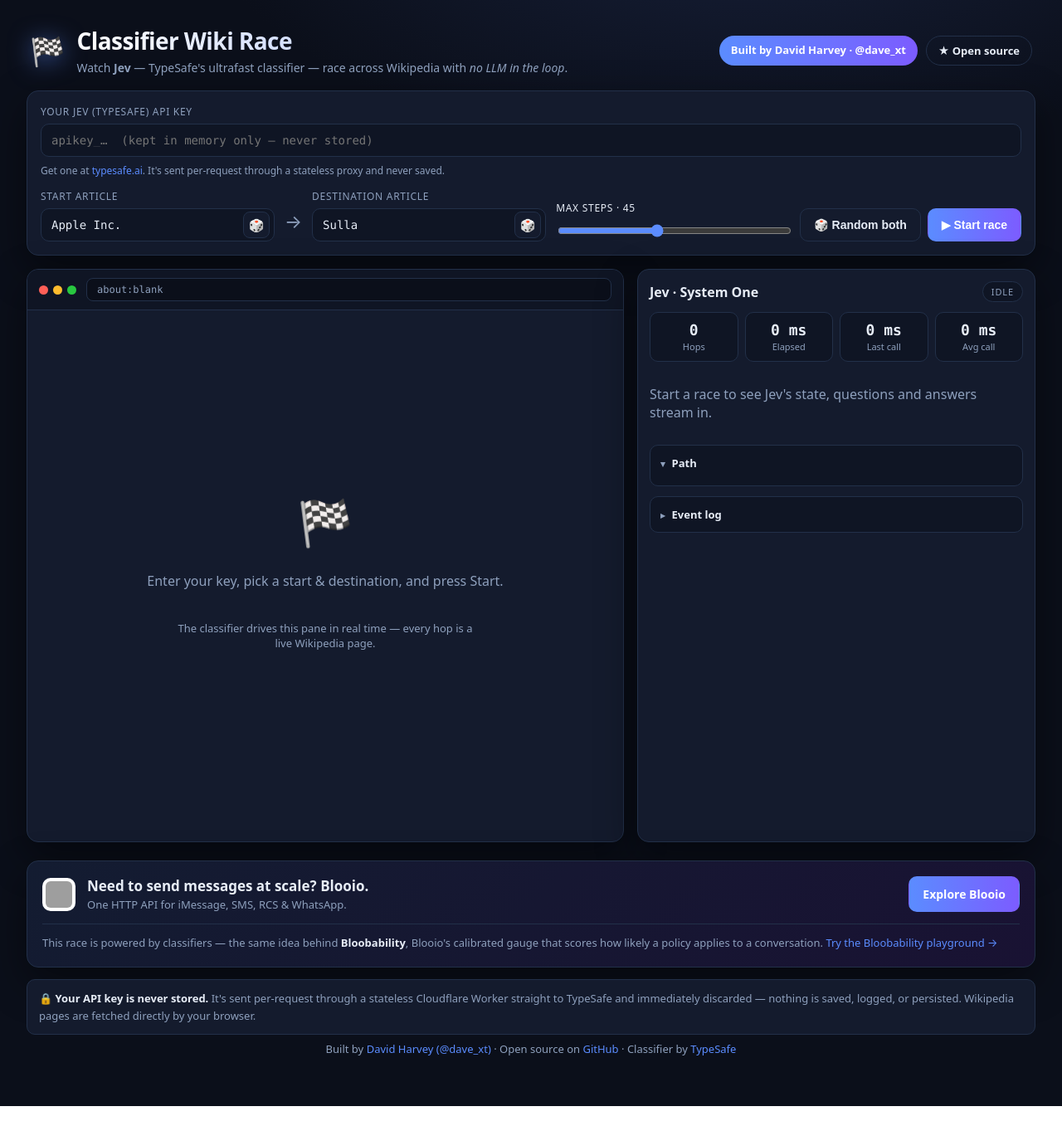
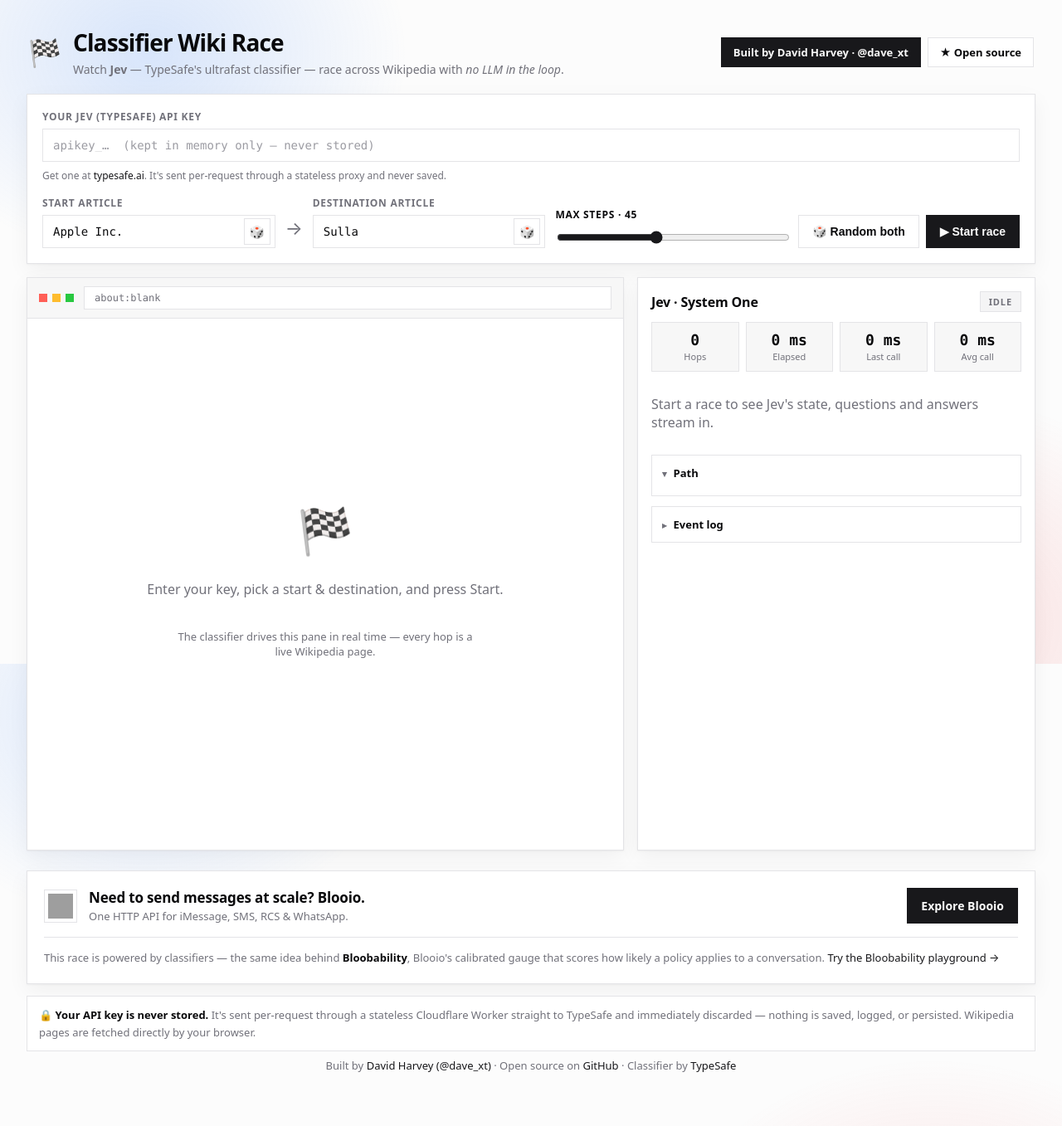
Before and after one commit to davext/classifier-wiki-race, a React (Vite) app: page / in a window 1280 px wide. Shown: the whole page at 83% size. Before the commit the page ends 1333 px from the top, so only its background shows below. Built offline with nearby package versions, Linux system fonts and the light colour scheme; grey boxes are pictures that could not be loaded.

Commit message:
Redesign: pristine shadcn light theme — neutral palette, sharp edges, faint red/blue background blobs

```diff
--- a/src/styles.css
+++ b/src/styles.css
@@ -1,18 +1,37 @@
+/* shadcn-style design tokens — light theme, neutral palette, sharp edges. */
 :root {
-  --bg: #0b0f1a;
-  --bg-soft: #111725;
-  --panel: #141b2d;
-  --panel-2: #0f1524;
-  --border: #223049;
-  --text: #e7edf7;
-  --muted: #8ea0bd;
-  --accent: #5b8cff;
-  --accent-2: #7c5cff;
-  --green: #35d07f;
-  --amber: #f4b740;
-  --red: #ff6b6b;
-  --radius: 14px;
-  --shadow: 0 18px 50px rgba(0, 0, 0, 0.45);
+  --background: 0 0% 100%;
+  --foreground: 240 10% 3.9%;
+  --card: 0 0% 100%;
+  --card-foreground: 240 10% 3.9%;
+  --muted: 240 3.8% 46.1%;
+  --muted-foreground: 240 3.8% 46.1%;
+  --border: 240 5.9% 90%;
+  --input: 240 5.9% 90%;
+  --primary: 240 5.9% 10%;
+  --primary-foreground: 0 0% 98%;
+  --secondary: 240 4.8% 95.9%;
+  --ring: 240 5.9% 10%;
+  --success: 142 71% 40%;
+  --warning: 38 92% 45%;
+  --danger: 0 72% 48%;
+  --radius: 0px;
+
+  /* Legacy aliases mapped onto the tokens so every existing selector works. */
+  --bg: hsl(var(--background));
+  --bg-soft: hsl(var(--muted));
+  --panel: hsl(var(--card));
+  --panel-2: hsl(var(--muted));
+  --text: hsl(var(--foreground));
+  --muted-c: hsl(var(--muted-foreground));
+  --accent: hsl(var(--primary));
+  --accent-2: hsl(var(--primary));
+  --green: hsl(var(--success));
+  --amber: hsl(var(--warning));
+  --red: hsl(var(--danger));
+
+  --shadow: 0 1px 2px rgba(9, 9, 11, 0.04), 0 8px 24px rgba(9, 9, 11, 0.05);
+  --shadow-sm: 0 1px 2px rgba(9, 9, 11, 0.05);
   --mono: ui-monospace, SFMono-Regular, "SF Mono", Menlo, Consolas, monospace;
   --sans: ui-sans-serif, system-ui, -apple-system, "Segoe UI", Roboto, sans-serif;
 }
@@ -24,14 +43,24 @@
 html,
 body {
   margin: 0;
-  background: radial-gradient(1200px 600px at 70% -10%, #17203a 0%, var(--bg) 55%);
-  color: var(--text);
+  min-height: 100%;
+  color: hsl(var(--foreground));
   font-family: var(--sans);
   -webkit-font-smoothing: antialiased;
 }
 
+/* Two faint, blurred-looking red + blue blobs, fixed behind everything. */
+body {
+  background-color: hsl(0 0% 99%);
+  background-image:
+    radial-gradient(42vmax 34vmax at 14% 8%, hsla(217, 91%, 58%, 0.18), transparent 58%),
+    radial-gradient(44vmax 36vmax at 88% 94%, hsla(0, 84%, 60%, 0.16), transparent 60%);
+  background-repeat: no-repeat;
+  background-attachment: fixed;
+}
+
 a {
-  color: var(--accent);
+  color: hsl(var(--primary));
   text-decoration: none;
 }
 a:hover {
@@ -41,7 +70,7 @@
 .app {
   max-width: 1360px;
   margin: 0 auto;
-  padding: 22px clamp(14px, 3vw, 32px) 60px;
+  padding: 26px clamp(14px, 3vw, 32px) 64px;
 }
 
 /* Header */
@@ -51,7 +80,7 @@
   gap: 16px;
   align-items: center;
   justify-content: space-between;
-  padding: 8px 4px 18px;
+  padding: 6px 2px 20px;
 }
 .brand {
   display: flex;
@@ -59,56 +88,58 @@
   align-items: center;
 }
 .flag {
-  font-size: 34px;
-  filter: drop-shadow(0 4px 14px rgba(91, 140, 255, 0.5));
+  font-size: 32px;
 }
 .site-header h1 {
   margin: 0;
   font-size: clamp(20px, 3vw, 28px);
-  letter-spacing: -0.02em;
-  background: linear-gradient(90deg, #fff, #9fb8ff);
-  -webkit-background-clip: text;
-  background-clip: text;
-  color: transparent;
+  letter-spacing: -0.03em;
+  color: hsl(var(--foreground));
+  font-weight: 700;
 }
 .tagline {
   margin: 4px 0 0;
-  color: var(--muted);
+  color: hsl(var(--muted-foreground));
   font-size: 14px;
-  max-width: 620px;
+  max-width: 640px;
 }
 .header-links {
   display: flex;
-  gap: 10px;
+  gap: 8px;
   flex-wrap: wrap;
 }
 .pill {
   padding: 8px 14px;
-  border-radius: 999px;
-  background: linear-gradient(90deg, var(--accent), var(--accent-2));
-  color: #fff;
+  border-radius: var(--radius);
+  background: hsl(var(--primary));
+  color: hsl(var(--primary-foreground));
   font-weight: 600;
   font-size: 13px;
+  border: 1px solid hsl(var(--primary));
 }
 .pill:hover {
   text-decoration: none;
-  filter: brightness(1.08);
+  opacity: 0.9;
 }
 .pill.ghost {
-  background: transparent;
-  border: 1px solid var(--border);
-  color: var(--text);
+  background: hsl(var(--card));
+  border: 1px solid hsl(var(--border));
+  color: hsl(var(--foreground));
+}
+.pill.ghost:hover {
+  background: hsl(var(--muted) / 0.08);
+  opacity: 1;
 }
 
 /* Controls */
 .controls {
-  background: var(--panel);
-  border: 1px solid var(--border);
+  background: hsl(var(--card));
+  border: 1px solid hsl(var(--border));
   border-radius: var(--radius);
-  padding: 16px;
+  padding: 18px;
   box-shadow: var(--shadow);
   display: grid;
-  gap: 14px;
+  gap: 16px;
 }
 .field {
   display: flex;
@@ -118,28 +149,33 @@
 }
 .field label {
   font-size: 12px;
-  color: var(--muted);
+  color: hsl(var(--muted-foreground));
   text-transform: uppercase;
   letter-spacing: 0.06em;
+  font-weight: 600;
 }
 .field input {
-  background: var(--panel-2);
-  border: 1px solid var(--border);
-  color: var(--text);
-  border-radius: 10px;
+  background: hsl(var(--card));
+  border: 1px solid hsl(var(--input));
+  color: hsl(var(--foreground));
+  border-radius: var(--radius);
   padding: 11px 12px;
   font-size: 14px;
   font-family: var(--mono);
   outline: none;
+  transition: border-color 0.15s ease, box-shadow 0.15s ease;
+}
+.field input::placeholder {
+  color: hsl(var(--muted-foreground) / 0.7);
 }
 .field input:focus {
-  border-color: var(--accent);
-  box-shadow: 0 0 0 3px rgba(91, 140, 255, 0.18);
+  border-color: hsl(var(--ring));
+  box-shadow: 0 0 0 2px hsl(var(--ring) / 0.2);
 }
 .hint {
   margin: 2px 0 0;
   font-size: 12px;
-  color: var(--muted);
+  color: hsl(var(--muted-foreground));
 }
 .input-wrap {
   position: relative;
@@ -161,16 +197,16 @@
   display: inline-flex;
   align-items: center;
   justify-content: center;
-  border: 1px solid var(--border);
-  background: var(--panel);
-  border-radius: 8px;
+  border: 1px solid hsl(var(--border));
+  background: hsl(var(--card));
+  border-radius: var(--radius);
   cursor: pointer;
   font-size: 15px;
   line-height: 1;
-  transition: filter 0.15s ease, transform 0.15s ease;
+  transition: background 0.15s ease, transform 0.15s ease;
 }
 .dice:hover:not(:disabled) {
-  filter: brightness(1.2);
+  background: hsl(var(--muted) / 0.1);
   transform: translateY(-50%) rotate(-12deg);
 }
 .dice:disabled {
@@ -187,7 +223,7 @@
   flex: 1 1 220px;
 }
 .arrow {
-  color: var(--muted);
+  color: hsl(var(--muted-foreground));
   font-size: 22px;
   padding-bottom: 10px;
 }
@@ -196,11 +232,11 @@
   min-width: 150px;
 }
 .steps-field label {
-  color: var(--text);
+  color: hsl(var(--foreground));
 }
 .steps-field input[type="range"] {
   width: 100%;
-  accent-color: var(--accent);
+  accent-color: hsl(var(--primary));
   cursor: pointer;
   padding: 0;
   height: 22px;
@@ -210,18 +246,18 @@
   gap: 8px;
 }
 .btn {
-  border: 1px solid var(--border);
-  background: var(--panel-2);
-  color: var(--text);
+  border: 1px solid hsl(var(--border));
+  background: hsl(var(--card));
+  color: hsl(var(--foreground));
   padding: 11px 16px;
-  border-radius: 10px;
+  border-radius: var(--radius);
   font-weight: 600;
   font-size: 14px;
   cursor: pointer;
-  transition: transform 0.05s ease, filter 0.15s ease;
+  transition: background 0.15s ease, opacity 0.15s ease, transform 0.05s ease;
 }
 .btn:hover {
-  filter: brightness(1.12);
+  background: hsl(var(--muted) / 0.1);
 }
 .btn:active {
   transform: translateY(1px);
@@ -231,45 +267,55 @@
   cursor: not-allowed;
 }
 .btn.primary {
-  background: linear-gradient(90deg, var(--accent), var(--accent-2));
-  border-color: transparent;
+  background: hsl(var(--primary));
+  border-color: hsl(var(--primary));
+  color: hsl(var(--primary-foreground));
+}
+.btn.primary:hover {
+  background: hsl(var(--primary));
+  opacity: 0.9;
+}
+.btn.danger {
+  background: hsl(var(--danger));
+  border-color: hsl(var(--danger));
   color: #fff;
 }
-.btn.danger {
-  background: linear-gradient(90deg, #ff5b7f, var(--red));
-  border-color: transparent;
-  color: #fff;
+.btn.danger:hover {
+  opacity: 0.9;
 }
 .btn.ghost {
-  background: transparent;
+  background: hsl(var(--card));
 }
 
 /* Banners */
 .banner {
-  margin: 14px 0 0;
+  margin: 16px 0 0;
   padding: 11px 14px;
-  border-radius: 10px;
+  border-radius: var(--radius);
   font-size: 14px;
   font-weight: 500;
-  border: 1px solid var(--border);
+  border: 1px solid hsl(var(--border));
+  background: hsl(var(--card));
+  color: hsl(var(--foreground));
 }
 .banner.running {
-  background: rgba(91, 140, 255, 0.12);
-  border-color: rgba(91, 140, 255, 0.4);
+  background: hsl(217 91% 60% / 0.07);
+  border-color: hsl(217 91% 60% / 0.35);
 }
 .banner.won {
-  background: rgba(53, 208, 127, 0.14);
-  border-color: rgba(53, 208, 127, 0.45);
-  color: #d5ffe9;
+  background: hsl(var(--success) / 0.1);
+  border-color: hsl(var(--success) / 0.4);
+  color: hsl(var(--success));
 }
 .banner.warn {
-  background: rgba(244, 183, 64, 0.12);
-  border-color: rgba(244, 183, 64, 0.4);
+  background: hsl(var(--warning) / 0.1);
+  border-color: hsl(var(--warning) / 0.4);
+  color: hsl(38 92% 32%);
 }
 .banner.error {
-  background: rgba(255, 107, 107, 0.12);
-  border-color: rgba(255, 107, 107, 0.45);
-  color: #ffdada;
+  background: hsl(var(--danger) / 0.08);
+  border-color: hsl(var(--danger) / 0.4);
+  color: hsl(var(--danger));
 }
 
 /* Stage */
@@ -286,8 +332,8 @@
 }
 
 .pane {
-  background: var(--panel);
-  border: 1px solid var(--border);
+  background: hsl(var(--card));
+  border: 1px solid hsl(var(--border));
   border-radius: var(--radius);
   box-shadow: var(--shadow);
   overflow: hidden;
@@ -300,18 +346,18 @@
   align-items: center;
   gap: 12px;
   padding: 10px 14px;
-  background: var(--panel-2);
-  border-bottom: 1px solid var(--border);
+  background: hsl(var(--muted) / 0.06);
+  border-bottom: 1px solid hsl(var(--border));
 }
 .dots {
   display: inline-flex;
   gap: 6px;
 }
 .dots i {
-  width: 11px;
-  height: 11px;
-  border-radius: 50%;
-  background: #33405c;
+  width: 10px;
+  height: 10px;
+  border-radius: 0;
+  background: hsl(var(--border));
 }
 .dots i:nth-child(1) {
   background: #ff5f57;
@@ -324,13 +370,13 @@
 }
 .urlbar {
   flex: 1;
-  background: var(--bg);
-  border: 1px solid var(--border);
-  border-radius: 8px;
+  background: hsl(var(--card));
+  border: 1px solid hsl(var(--border));
+  border-radius: var(--radius);
   padding: 6px 12px;
   font-family: var(--mono);
   font-size: 12px;
-  color: var(--muted);
+  color: hsl(var(--muted-foreground));
   white-space: nowrap;
   overflow: hidden;
   text-overflow: ellipsis;
@@ -341,22 +387,22 @@
 .live-dot {
   width: 8px;
   height: 8px;
-  border-radius: 50%;
-  background: var(--green);
-  box-shadow: 0 0 0 0 rgba(53, 208, 127, 0.6);
+  border-radius: 0;
+  background: hsl(var(--success));
+  box-shadow: 0 0 0 0 hsl(var(--success) / 0.6);
   animation: pulse 1.4s infinite;
   flex: none;
   margin-left: auto;
 }
 @keyframes pulse {
   0% {
-    box-shadow: 0 0 0 0 rgba(53, 208, 127, 0.6);
+    box-shadow: 0 0 0 0 hsl(var(--success) / 0.6);
   }
   70% {
-    box-shadow: 0 0 0 8px rgba(53, 208, 127, 0);
+    box-shadow: 0 0 0 8px hsl(var(--success) / 0);
   }
   100% {
-    box-shadow: 0 0 0 0 rgba(53, 208, 127, 0);
+    box-shadow: 0 0 0 0 hsl(var(--success) / 0);
   }
 }
 .viewport {
@@ -367,7 +413,7 @@
   height: 100%;
   overflow-y: auto;
   padding: 22px 26px;
-  background: #f7f7f4;
+  background: #ffffff;
   color: #202122;
   font-family: "Helvetica Neue", Arial, sans-serif;
   line-height: 1.6;
@@ -391,11 +437,11 @@
   max-width: 100%;
 }
 .wiki-content .race-target {
-  background: #ffe27a;
-  outline: 3px solid #f4b740;
+  background: #fff3bf;
+  outline: 2px solid hsl(var(--warning));
   outline-offset: 2px;
-  border-radius: 3px;
-  box-shadow: 0 0 0 6px rgba(244, 183, 64, 0.25);
+  border-radius: 0;
+  box-shadow: 0 0 0 5px hsl(var(--warning) / 0.2);
   animation: targetpop 0.6s ease;
 }
 @keyframes targetpop {
@@ -415,7 +461,7 @@
   text-align: center;
   gap: 8px;
   padding: 40px;
-  color: var(--muted);
+  color: hsl(var(--muted-foreground));
 }
 .empty-view .big {
   font-size: 54px;
@@ -430,7 +476,7 @@
 .jev-panel {
   display: flex;
   flex-direction: column;
-  padding: 14px 14px 16px;
+  padding: 16px;
   gap: 12px;
   max-height: 700px;
   overflow-y: auto;
@@ -443,27 +489,34 @@
 .jev-head h2 {
   margin: 0;
   font-size: 16px;
+  font-weight: 700;
+  letter-spacing: -0.01em;
 }
 .status {
   font-size: 11px;
   text-transform: uppercase;
   letter-spacing: 0.08em;
   padding: 4px 10px;
-  border-radius: 999px;
-  background: var(--panel-2);
-  border: 1px solid var(--border);
-  color: var(--muted);
+  border-radius: var(--radius);
+  background: hsl(var(--muted) / 0.08);
+  border: 1px solid hsl(var(--border));
+  color: hsl(var(--muted-foreground));
+  font-weight: 600;
 }
 .status.running {
-  color: var(--accent);
-  border-color: rgba(91, 140, 255, 0.5);
+  color: hsl(217 91% 45%);
+  border-color: hsl(217 91% 60% / 0.4);
+  background: hsl(217 91% 60% / 0.08);
 }
 .status.won {
-  color: var(--green);
-  border-color: rgba(53, 208, 127, 0.5);
+  color: hsl(var(--success));
+  border-color: hsl(var(--success) / 0.4);
+  background: hsl(var(--success) / 0.08);
 }
 .status.error {
-  color: var(--red);
+  color: hsl(var(--danger));
+  border-color: hsl(var(--danger) / 0.4);
+  background: hsl(var(--danger) / 0.08);
 }
 
 .stat-grid {
@@ -472,9 +525,9 @@
   gap: 8px;
 }
 .stat {
-  background: var(--panel-2);
-  border: 1px solid var(--border);
-  border-radius: 10px;
+  background: hsl(var(--muted) / 0.06);
+  border: 1px solid hsl(var(--border));
+  border-radius: var(--radius);
   padding: 10px 8px;
   text-align: center;
 }
@@ -483,11 +536,12 @@
   font-size: 18px;
   font-weight: 700;
   font-family: var(--mono);
+  color: hsl(var(--foreground));
 }
 .stat-label {
   display: block;
   font-size: 11px;
-  color: var(--muted);
+  color: hsl(var(--muted-foreground));
   margin-top: 2px;
 }
 
@@ -496,24 +550,24 @@
   align-items: center;
   gap: 10px;
   padding: 12px 14px;
-  border-radius: 10px;
-  background: linear-gradient(90deg, rgba(91, 140, 255, 0.16), rgba(124, 92, 255, 0.16));
-  border: 1px solid rgba(91, 140, 255, 0.4);
+  border-radius: var(--radius);
+  background: hsl(var(--muted) / 0.08);
+  border: 1px solid hsl(var(--border));
 }
 .action-banner .op {
   font-weight: 800;
   letter-spacing: 0.04em;
 }
 .action-banner.op-done {
-  border-color: rgba(53, 208, 127, 0.5);
-  background: rgba(53, 208, 127, 0.12);
+  border-color: hsl(var(--success) / 0.45);
+  background: hsl(var(--success) / 0.1);
 }
 .action-banner.op-blocked {
-  border-color: rgba(255, 107, 107, 0.5);
-  background: rgba(255, 107, 107, 0.12);
+  border-color: hsl(var(--danger) / 0.45);
+  background: hsl(var(--danger) / 0.08);
 }
 .action-banner .arrow {
-  color: var(--muted);
+  color: hsl(var(--muted-foreground));
 }
 .action-banner .target {
   font-weight: 600;
@@ -522,13 +576,13 @@
   margin-left: auto;
   font-family: var(--mono);
   font-size: 12px;
-  color: var(--muted);
+  color: hsl(var(--muted-foreground));
 }
 
 .block {
-  background: var(--panel-2);
-  border: 1px solid var(--border);
-  border-radius: 10px;
+  background: hsl(var(--card));
+  border: 1px solid hsl(var(--border));
+  border-radius: var(--radius);
   padding: 4px 12px;
 }
 .block > summary {
@@ -536,7 +590,7 @@
   padding: 8px 0;
   font-size: 13px;
   font-weight: 600;
-  color: var(--text);
+  color: hsl(var(--foreground));
   list-style: none;
 }
 .block > summary::-webkit-details-marker {
@@ -544,7 +598,7 @@
 }
 .block > summary::before {
   content: "▸";
-  color: var(--muted);
+  color: hsl(var(--muted-foreground));
   margin-right: 8px;
   font-size: 11px;
 }
@@ -566,47 +620,47 @@
   font-size: 12px;
 }
 .bar-label {
-  color: var(--muted);
+  color: hsl(var(--muted-foreground));
   white-space: nowrap;
   overflow: hidden;
   text-overflow: ellipsis;
   font-family: var(--mono);
 }
 .bar-row.top .bar-label {
-  color: var(--text);
+  color: hsl(var(--foreground));
 }
 .bar-track {
   height: 8px;
-  background: var(--bg);
-  border-radius: 999px;
+  background: hsl(var(--muted) / 0.12);
+  border-radius: 0;
   overflow: hidden;
-  border: 1px solid var(--border);
+  border: 1px solid hsl(var(--border));
 }
 .bar-fill {
   display: block;
   height: 100%;
-  background: linear-gradient(90deg, var(--accent), var(--accent-2));
+  background: hsl(var(--primary));
   transition: width 0.4s ease;
 }
 .bar-row.top .bar-fill {
-  background: linear-gradient(90deg, var(--green), #7cf0b0);
+  background: hsl(var(--success));
 }
 .bar-value {
   font-family: var(--mono);
   text-align: right;
-  color: var(--muted);
+  color: hsl(var(--muted-foreground));
 }
 
 .json {
   margin: 0 0 10px;
   padding: 10px;
-  background: var(--bg);
-  border: 1px solid var(--border);
-  border-radius: 8px;
+  background: hsl(var(--muted) / 0.08);
+  border: 1px solid hsl(var(--border));
+  border-radius: var(--radius);
   font-family: var(--mono);
   font-size: 11px;
   line-height: 1.5;
-  color: #b9c7e0;
+  color: hsl(240 6% 25%);
   max-height: 260px;
   overflow: auto;
   white-space: pre;
@@ -619,15 +673,15 @@
 }
 .path-list li {
   padding: 2px 0;
-  color: var(--muted);
+  color: hsl(var(--muted-foreground));
 }
 .path-list li.current {
-  color: var(--green);
+  color: hsl(var(--success));
   font-weight: 600;
 }
 .dest-note {
   font-size: 12px;
-  color: var(--muted);
+  color: hsl(var(--muted-foreground));
   margin: 4px 0 8px;
 }
 
@@ -643,29 +697,29 @@
   display: flex;
   gap: 8px;
   padding: 5px 8px;
-  border-radius: 6px;
+  border-radius: 0;
   align-items: center;
 }
 .event-log .ev:nth-child(odd) {
-  background: var(--bg);
+  background: hsl(var(--muted) / 0.07);
 }
 .event-log .ev-text {
   flex: 1;
   font-family: var(--mono);
 }
 .event-log .ev-ms {
-  color: var(--muted);
+  color: hsl(var(--muted-foreground));
   font-family: var(--mono);
 }
 .event-log .ev.win .ev-text {
-  color: var(--green);
+  color: hsl(var(--success));
 }
 .event-log .ev.error .ev-text {
-  color: var(--red);
+  color: hsl(var(--danger));
 }
 
 .muted {
-  color: var(--muted);
+  color: hsl(var(--muted-foreground));
 }
 .small {
   font-size: 12px;
@@ -673,15 +727,15 @@
 
 /* Footer / sponsors */
 .site-footer {
-  margin-top: 22px;
+  margin-top: 24px;
   display: grid;
   gap: 14px;
 }
 .blooio-card {
-  background: linear-gradient(135deg, #131c31, #191233);
-  border: 1px solid var(--border);
+  background: hsl(var(--card));
+  border: 1px solid hsl(var(--border));
   border-radius: var(--radius);
-  padding: 18px;
+  padding: 20px;
   box-shadow: var(--shadow);
 }
 .blooio-head {
@@ -691,32 +745,35 @@
   flex-wrap: wrap;
 }
 .blooio-logo {
-  border-radius: 10px;
-  background: #fff;
+  border-radius: 0;
+  background: hsl(var(--card));
+  border: 1px solid hsl(var(--border));
   padding: 4px;
 }
 .blooio-head h3 {
   margin: 0;
   font-size: 17px;
+  font-weight: 700;
+  letter-spacing: -0.01em;
 }
 .blooio-head p {
   margin: 2px 0 0;
-  color: var(--muted);
+  color: hsl(var(--muted-foreground));
   font-size: 13px;
 }
 .blooio-head .btn {
   margin-left: auto;
 }
 .blooio-sub {
-  margin: 14px 0 0;
-  padding-top: 12px;
-  border-top: 1px solid var(--border);
-  color: var(--muted);
+  margin: 16px 0 0;
+  padding-top: 14px;
+  border-top: 1px solid hsl(var(--border));
+  color: hsl(var(--muted-foreground));
   font-size: 13px;
   line-height: 1.6;
 }
 .blooio-sub strong {
-  color: var(--text);
+  color: hsl(var(--foreground));
 }
 
 .footer-meta {
@@ -726,19 +783,19 @@
 .privacy {
   margin: 0;
   font-size: 13px;
-  color: var(--muted);
-  background: var(--panel);
-  border: 1px solid var(--border);
-  border-radius: 10px;
+  color: hsl(var(--muted-foreground));
+  background: hsl(var(--card));
+  border: 1px solid hsl(var(--border));
+  border-radius: var(--radius);
   padding: 12px 14px;
   line-height: 1.6;
 }
 .privacy strong {
-  color: var(--text);
+  color: hsl(var(--foreground));
 }
 .credits {
   margin: 0;
   font-size: 13px;
-  color: var(--muted);
+  color: hsl(var(--muted-foreground));
   text-align: center;
 }
```
